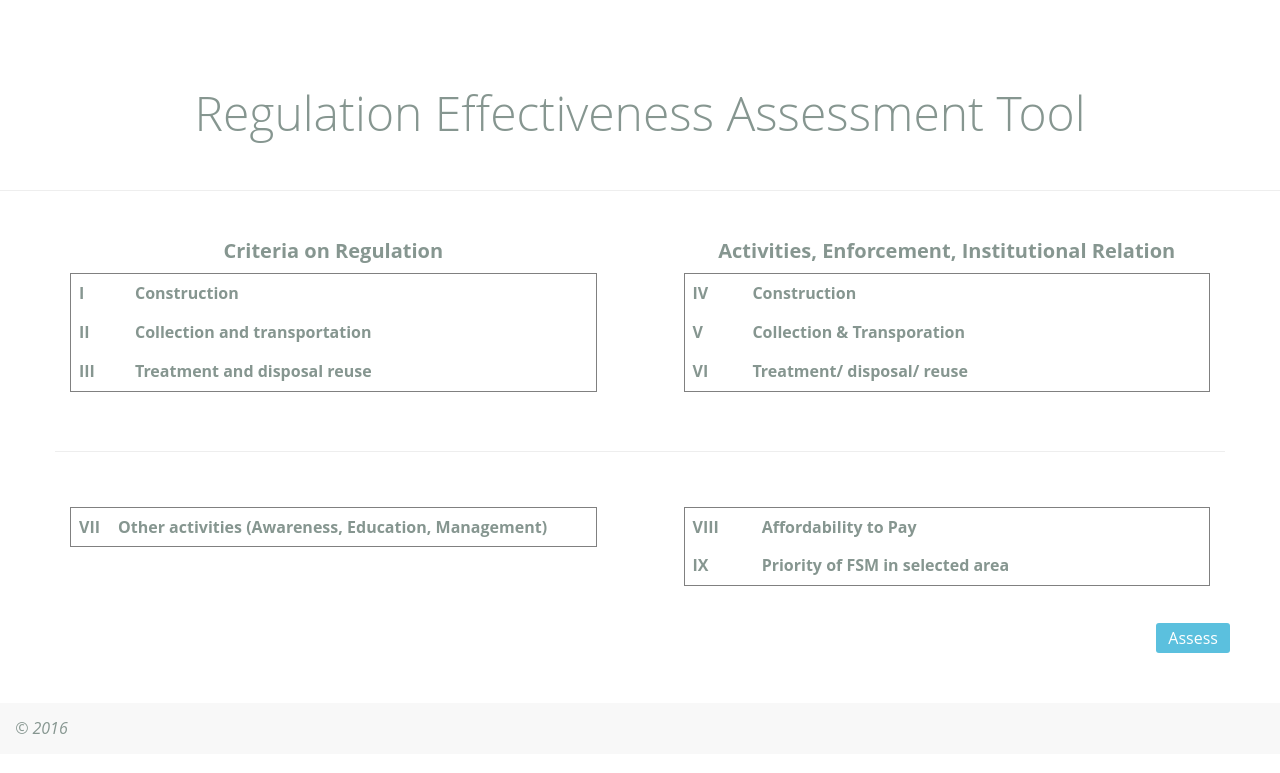
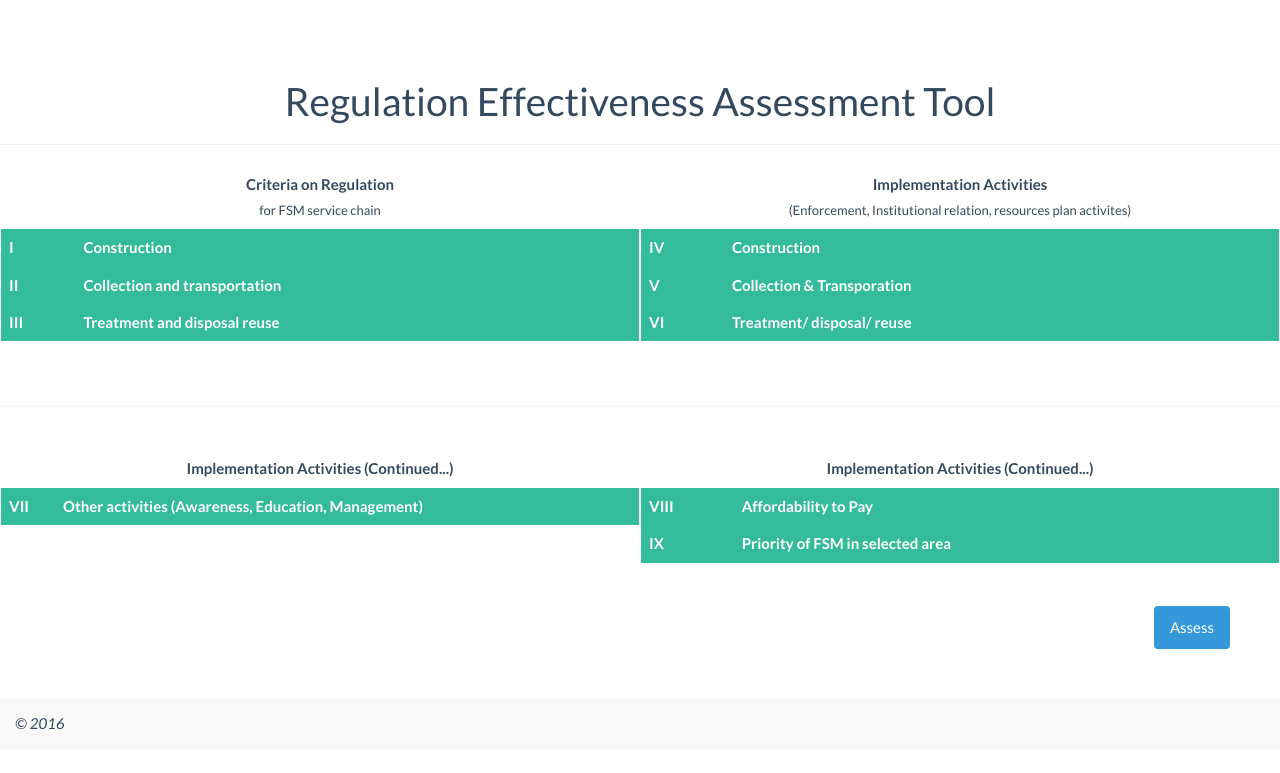
Before and after one commit to justinaung/regulatory-assessment-tool, a CodeIgniter app: page /rat/ in a window 1280 px wide. Shown: the top 773 px of the page. Run offline with CodeIgniter, Linux system fonts and the light colour scheme; data that the repository does not hold is empty; some libraries are stand-ins or nearby versions.

Commit message:
add poor/mod/sat, change table header color background

```diff
--- a/application/views/rat/home.php
+++ b/application/views/rat/home.php
@@ -2,12 +2,15 @@
 
     <div class="tables_container">
         <table border=1 class="table">
-        <caption><h4><b>Criteria on Regulation</b></h4></caption>
+        <caption>
+            <h5><b>Criteria on Regulation</b></span>
+            </h5><h6>for FSM service chain</h6>
+        </caption>
         <?php
             echo "<thead>";
                 echo "<tr>";
                     echo "<th>I</th>";
-                    echo "<th>Construction</th>";
+                    echo "<th>Construction</th  >";
                     echo "<th></th>";
                 echo "</tr>";
             echo "</thead>";
@@ -68,7 +71,7 @@
         ?>
         </table>
         <table border=1 class="table" id="right_table">
-        <caption><h4><b>Activities, Enforcement, Institutional Relation</b></h4></caption>
+        <caption><h5><b>Implementation Activities</b></h5><h6>(Enforcement, Institutional relation, resources plan activites)</h6></caption>
         <?php
             echo "<thead>";
                 echo "<tr>";
@@ -138,6 +141,7 @@
         <hr>
         <br class="clearboth">
         <table border="1" class="table">
+        <caption><h5><b>Implementation Activities (Continued...)</b></h5></caption>
         <?php
             echo "<thead>";
                 echo "<tr>";
@@ -161,6 +165,7 @@
         ?>
         </table>
         <table border="1" class="table" id="right_table">
+        <caption><h5><b>Implementation Activities (Continued...)</b></h5></caption>
         <?php
             echo "<thead>";
                 echo "<tr>";
--- a/application/views/templates/header.php
+++ b/application/views/templates/header.php
@@ -9,8 +9,10 @@
 
     <!--Load style.css file, which store in css folder.-->
     <!-- Bootstrap core CSS -->
+
+    <!-- <link rel="stylesheet" href="http://maxcdn.bootstrapcdn.com/bootstrap/3.3.7/css/bootstrap.min.css"> -->
     <link rel="stylesheet" type="text/css" href="<?php echo base_url(); ?>css/bootstrap.min.css">
-    <link rel="stylesheet" type="text/css" href="<?php echo base_url(); ?>css/bootstrapTheme.css">
+    <!-- <link rel="stylesheet" type="text/css" href="<?php echo base_url(); ?>css/bootstrapTheme.css"> -->
 
     <!-- Custom Google Web Font -->
     <link href="font-awesome/css/font-awesome.min.css" rel="stylesheet">
@@ -33,6 +35,8 @@
 
     <link rel="stylesheet" type="text/css" href="<?php echo base_url(); ?>css/home.css">
 
+    <!-- <script src="http://maxcdn.bootstrapcdn.com/bootstrap/3.3.7/js/bootstrap.min.js"></script> -->
+
     <script src="https://code.jquery.com/jquery-1.12.4.js"></script>
     <script src="https://code.jquery.com/ui/1.12.0/jquery-ui.js"></script>
     <script>
--- a/css/home.css
+++ b/css/home.css
@@ -1,29 +1,40 @@
 div.tables_container
 {
-    margin-left: 50px;
-    margin-right: 50px;
-    padding: 5px;
+    /*margin-left: 10px;*/
+    /*margin-right: 50px;
+    padding: 5px;*/
 }
 .table
 {
-  width: 45%;
+  border-color: rgb(255, 255, 255);
+  width: 50%;
   float: left;
-  margin: 10px 15px 15px 15px;
+  /*margin: 0px 5px 5px 5px;*/
+}
+.table thead
+{
+  color: white;
+  background-color: rgb(51, 187, 155);
 }
 .table a
 {
   text-decoration: none;
 }
-#right_table
-{
-  width: 45%;
-  float: right;
-}
-.table_result
+/*#right_table
 {
   width: 45%;
   float: left;
-  margin: 0 15px 15px 0;
+}*/
+.table_result
+{
+  width: 50%;
+  float: left;
+  /*margin: 0 5px 5px 0;*/
+}
+.table_result thead
+{
+  color: white;
+  background-color: rgb(51, 187, 155);
 }
 .clearboth
 {
```
Also changed, not shown: application/views/rat/result.php (+51 -16 lines).
